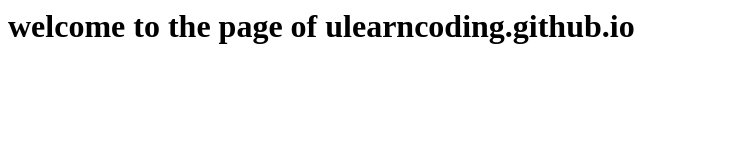
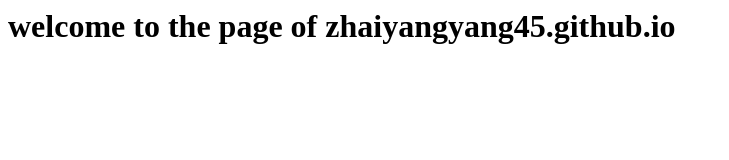
Before and after one commit to zhaiyangyang45/zhaiyangyang45.github.io, a plain HTML site: page index.html in a window 1280 px wide. Shown: the whole page, without its empty margins (0-729 px from the left). Drawn offline with Linux system fonts and the light colour scheme.

Commit message:
Add information about myself

```diff
--- a/index.html
+++ b/index.html
@@ -1,7 +1,7 @@
 <html>
   <body>
     <h1>
-      welcome to the page of ulearncoding.github.io
+      welcome to the page of zhaiyangyang45.github.io
     </h1>
   </body>
 </html>
```
